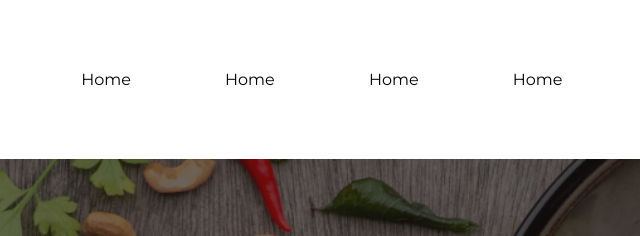
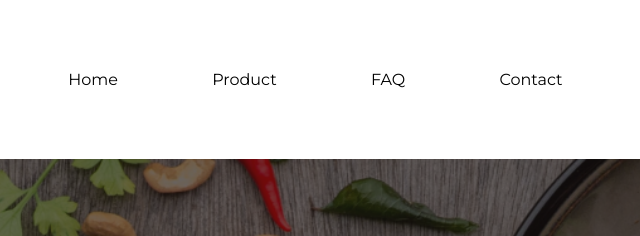
Before and after one commit to Teslenkoyana/byte, a plain HTML site: page index.html in a window 1280 px wide. Shown: the top 236 px of the page, 630-1270 px from the left. Drawn offline with nearby package versions, Linux system fonts and the light colour scheme.

Commit message:
Add files via upload

```diff
--- a/index.html
+++ b/index.html
@@ -27,17 +27,17 @@
               </li>
                <li class="nav-li">
                   <a class="nav-link" href="">
-                      Home
+                      Product
                   </a>
               </li>
                <li class="nav-li">
                   <a class="nav-link" href="">
-                      Home
+                      FAQ
                   </a>
               </li>
                <li class="nav-li">
                   <a class="nav-link" href="">
-                      Home
+                      Contact
                   </a>
               </li>
           </ul>
@@ -63,11 +63,7 @@
            <button class="button">Menu</button>
        </div>
    </section>
-   <Section>
-       <div>
 
-       </div>
-   </Section>
    <section class="container">
         <h2 class="title">
                How the app works
```
